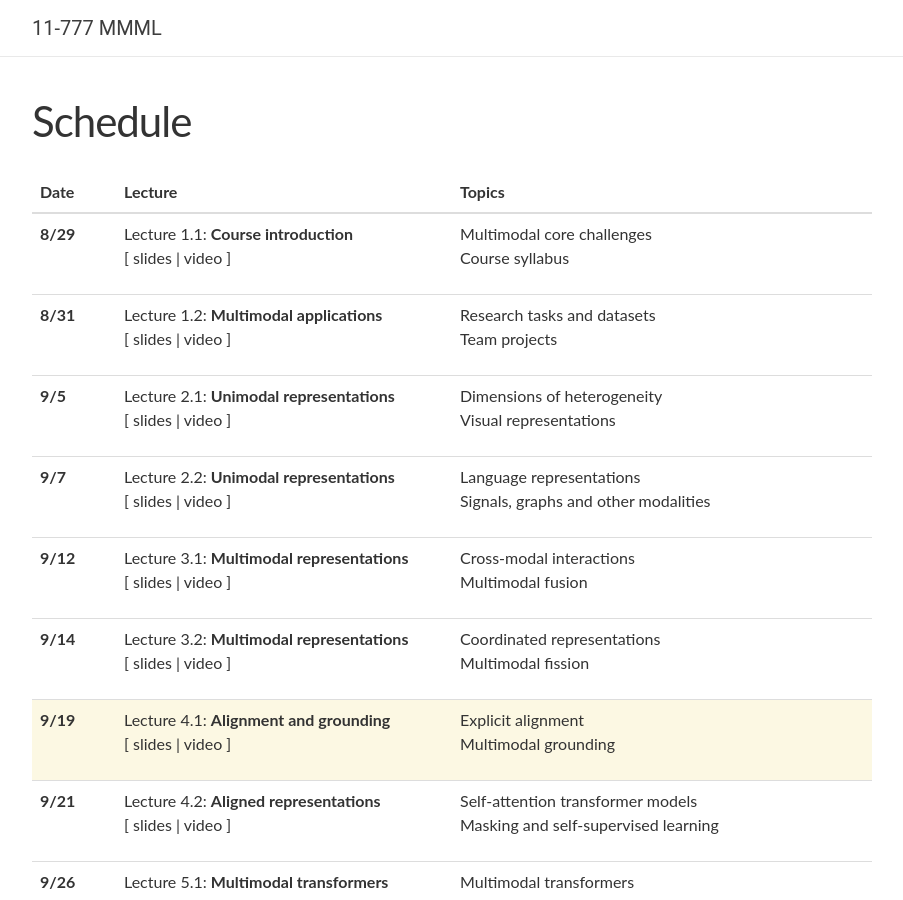
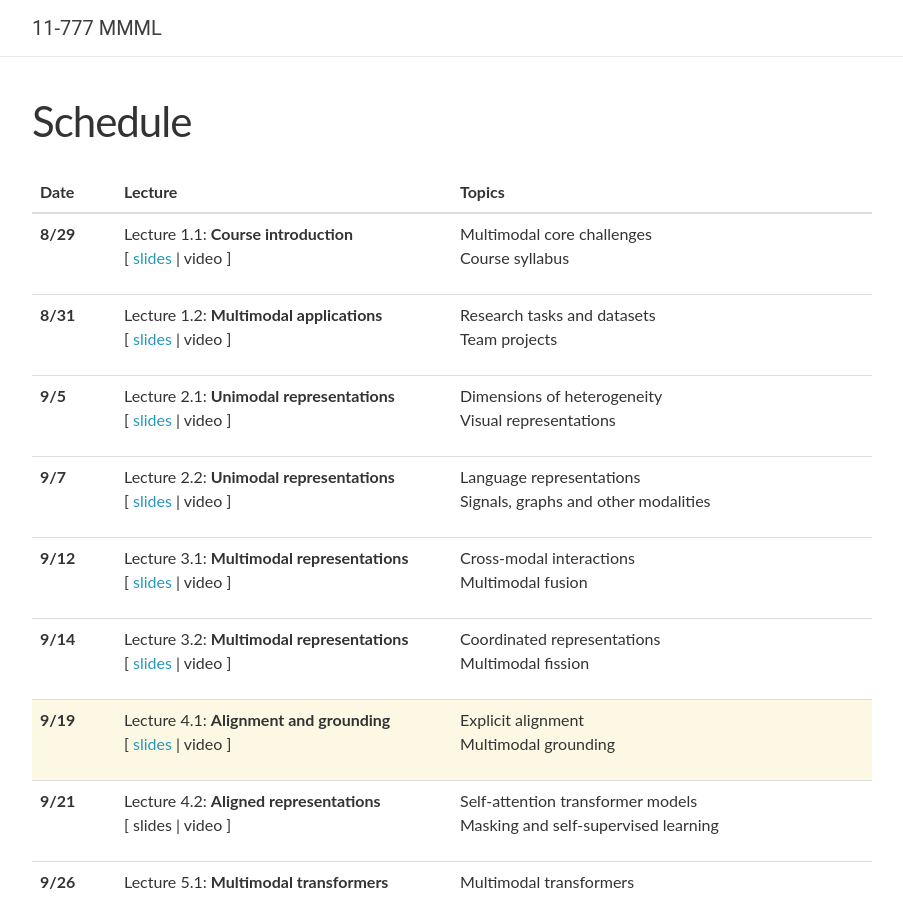
Before and after one commit to CMU-MultiComp-Lab/mmml-course, a Jekyll site: the page built from fall2023/_pages/schedule.md, in a window 1280 px wide and 900 px high. Shown: the whole window, without its empty margins (188-1091 px from the left). Built offline with Jekyll 4.4.1, drawn with Linux system fonts in a browser that asks for light colours; nearby versions of some CDN libraries; comment, search, counter and statistics services are not loaded; part of the change alters nothing that is shown.

```diff
--- a/_data/lectures_2023.yml
+++ b/_data/lectures_2023.yml
@@ -1,7 +1,7 @@
 - date: 8/29
   title: >
     Lecture 1.1: <strong>Course introduction</strong>
-  slides:
+  slides: "https://piazza.com/class_profile/get_resource/ll1e0syhci53g6/llvjl0qrqr138u"
   video:
   topics:
     - Multimodal core challenges <br/>
@@ -12,7 +12,7 @@
 - date: 8/31
   title: >
     Lecture 1.2: <strong>Multimodal applications</strong>
-  slides:
+  slides: "https://piazza.com/class_profile/get_resource/ll1e0syhci53g6/llymqj2h3jpoo"
   video:
   topics:
     - Research tasks and datasets <br/>
@@ -23,7 +23,7 @@
 - date: 9/5
   title: >
     Lecture 2.1: <strong>Unimodal representations</strong>
-  slides:
+  slides: "https://piazza.com/class_profile/get_resource/ll1e0syhci53g6/lm5izbpfrm95o5"
   video:
   topics:
     - Dimensions of heterogeneity <br/>
@@ -34,7 +34,7 @@
 - date: 9/7
   title: >
     Lecture 2.2: <strong>Unimodal representations</strong>
-  slides:
+  slides: "https://piazza.com/class_profile/get_resource/ll1e0syhci53g6/lm8en2afw0x4s4"
   video:
   topics:
     - Language representations <br/>
@@ -45,7 +45,7 @@
 - date: 9/12
   title: >
     Lecture 3.1: <strong>Multimodal representations</strong>
-  slides:
+  slides: "https://piazza.com/class_profile/get_resource/ll1e0syhci53g6/lmfnjj8tlqy7if"
   video:
   topics:
     - Cross-modal interactions <br/>
@@ -56,7 +56,7 @@
 - date: 9/14
   title: >
     Lecture 3.2: <strong>Multimodal representations</strong>
-  slides:
+  slides: "https://piazza.com/class_profile/get_resource/ll1e0syhci53g6/lmigwwr596235n"
   video:
   topics:
     - Coordinated representations <br/>
@@ -67,7 +67,7 @@
 - date: 9/19
   title: >
     Lecture 4.1: <strong>Alignment and grounding</strong>
-  slides:
+  slides: "https://piazza.com/class_profile/get_resource/ll1e0syhci53g6/lmqci56deg757q"
   video:
   topics:
     - Explicit alignment <br/>
```
